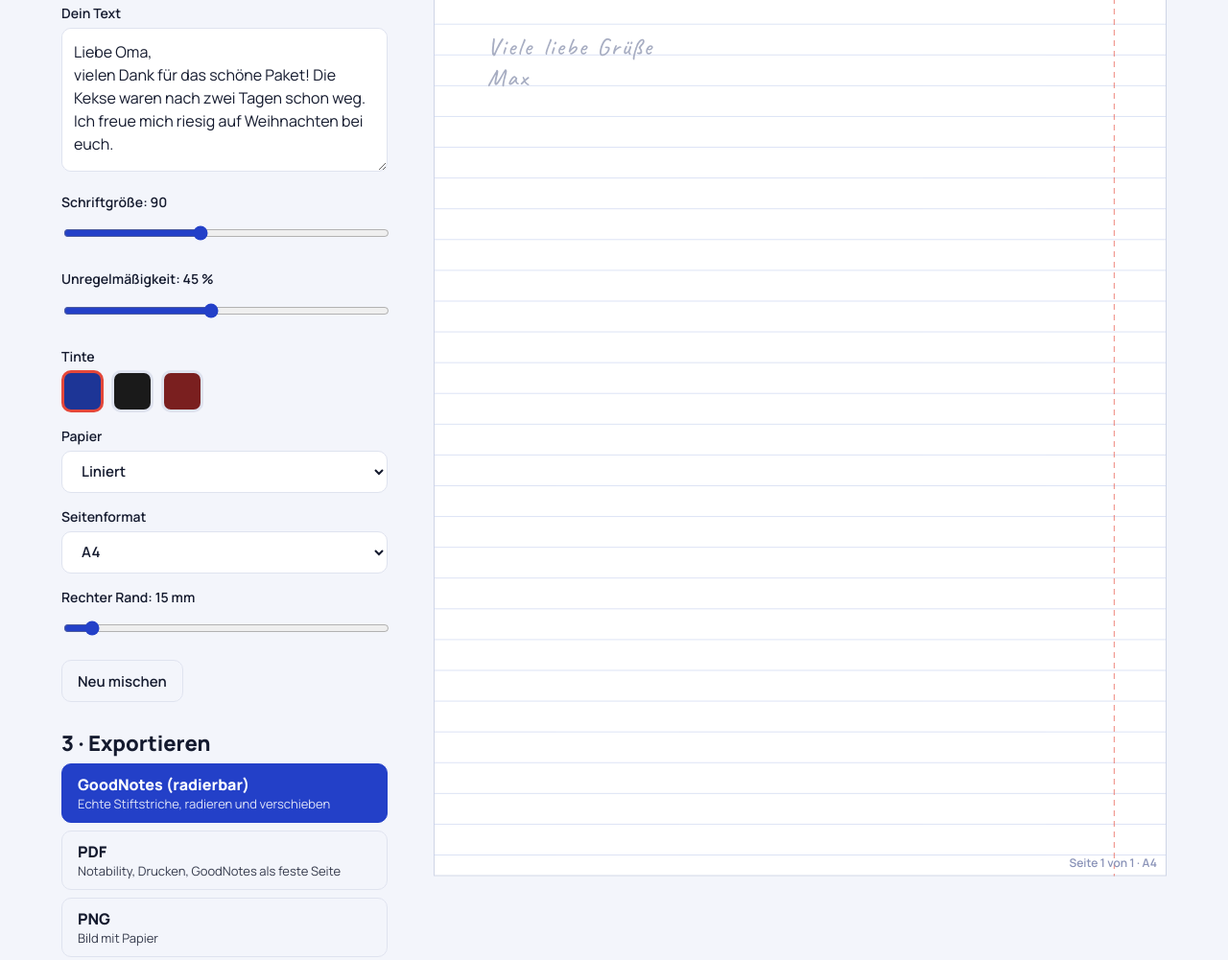
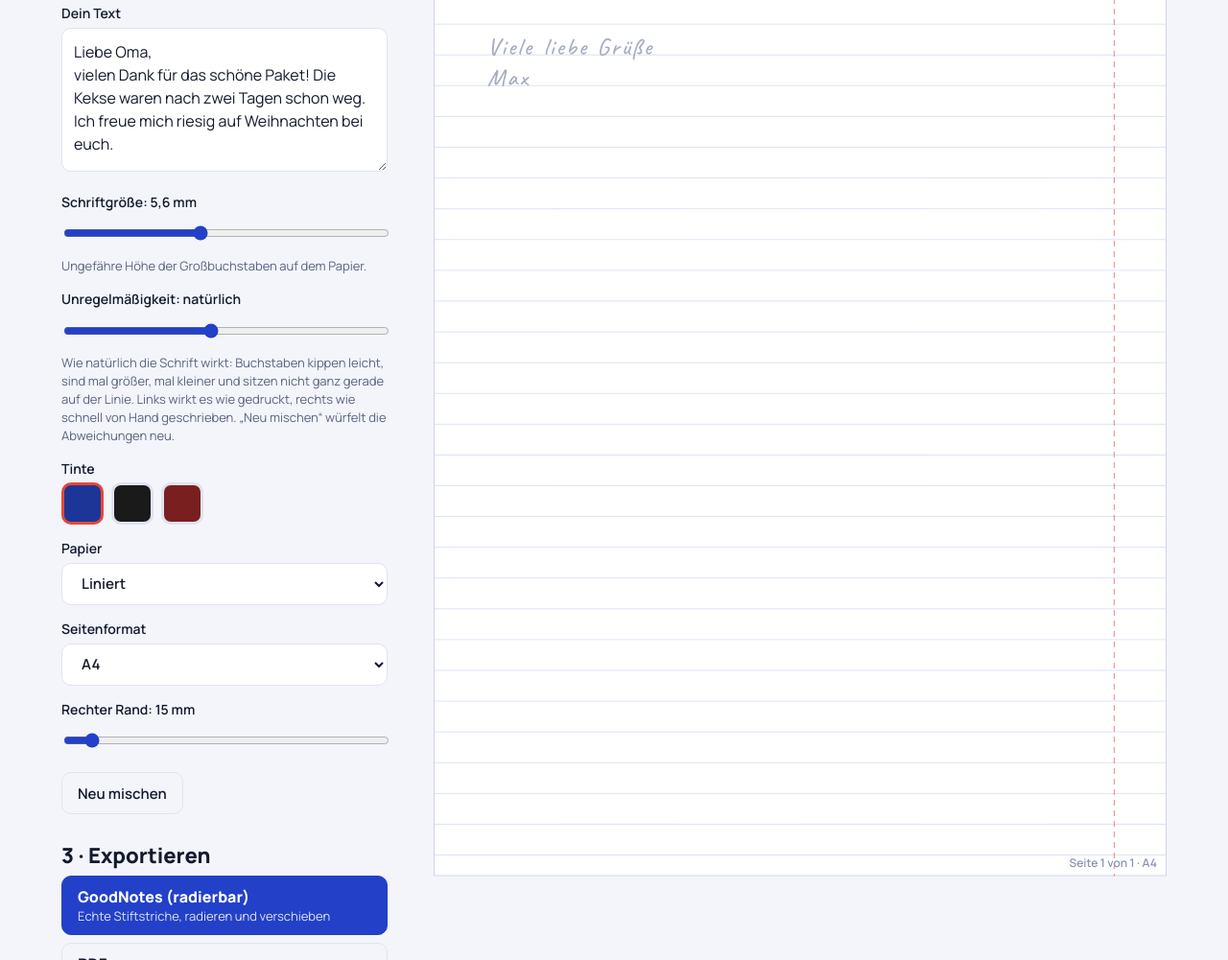
Before and after one commit to SchreibmaschineUltra/Handschrift, a plain HTML site: page index.html in a window 1280 px wide. Shown: the part 1319-2320 px from the top of the page at 96% size. Drawn offline with Linux system fonts and the light colour scheme.

Commit message:
Verständliche Werte und kurze Erklärungen an den Reglern
Schriftgröße in mm (Höhe der Großbuchstaben), Unregelmäßigkeit in Worten
von 'wie gedruckt' bis 'sehr lebendig'.

Co-Authored-By: Claude Opus 5.5 <noreply@anthropic.com>
Claude-Session: https://claude.ai/code/session_01HpiRV49CDpT9GeNy9XC4LC

```diff
--- a/index.html
+++ b/index.html
@@ -59,6 +59,7 @@ select{width:100%;background:var(--bg)}
 .exp button{display:flex;flex-direction:column;align-items:flex-start;justify-content:center;padding:10px 16px;text-align:left;min-height:56px}
 .exp b{font-size:16px}.exp span{font-weight:400;font-size:13px;opacity:.85}
 .how{margin-top:12px}
+.hint{font-size:13px;color:var(--mute);margin:2px 0 0;line-height:1.45}
 .ready{margin-top:10px;padding:12px 14px;border:1.5px solid var(--blue);border-radius:12px}
 .ready .note{margin:0}
 @media(prefers-reduced-motion:reduce){.prog i{transition:none}}
@@ -112,7 +113,9 @@ vielen Dank für das schöne Paket! Die Kekse waren nach zwei Tagen schon weg. I
 Viele liebe Grüße
 Max</textarea>
 <label for="sSize">Schriftgröße: <span id="sizeVal"></span></label><input type="range" id="sSize" min="40" max="160" value="90">
+<p class="hint">Ungefähre Höhe der Großbuchstaben auf dem Papier.</p>
 <label for="sJit">Unregelmäßigkeit: <span id="jitVal"></span></label><input type="range" id="sJit" min="0" max="100" value="45">
+<p class="hint">Wie natürlich die Schrift wirkt: Buchstaben kippen leicht, sind mal größer, mal kleiner und sitzen nicht ganz gerade auf der Linie. Links wirkt es wie gedruckt, rechts wie schnell von Hand geschrieben. „Neu mischen“ würfelt die Abweichungen neu.</p>
 <label>Tinte</label>
 <div class="inks" id="inks"></div>
 <label for="paper">Papier</label>
@@ -311,7 +314,10 @@ function makePdf(){
 $('#inks').innerHTML=INKS.map(([c,n],i)=>`<button data-c="${c}" aria-label="${n}" aria-pressed="${i===0}" style="background:${c}"></button>`).join('');
 $('#inks').addEventListener('click',e=>{const b=e.target.closest('button');if(!b)return;ink=b.dataset.c;
   for(const x of $('#inks').children)x.setAttribute('aria-pressed',x===b);drawPad();ui();render()});
-const valShow=()=>{$('#sizeVal').textContent=$('#sSize').value;$('#jitVal').textContent=$('#sJit').value+' %'};
+const JIT=[[0,'wie gedruckt'],[11,'sehr ordentlich'],[26,'ordentlich'],[41,'natürlich'],[61,'locker'],[81,'sehr lebendig']];
+const valShow=()=>{
+  $('#sizeVal').textContent=(+$('#sSize').value*.35*.5*25.4/72).toFixed(1).replace('.',',')+' mm';
+  const j=+$('#sJit').value;let t=JIT[0][1];for(const[v,n]of JIT)if(j>=v)t=n;$('#jitVal').textContent=t};
 valShow();
 for(const id of['#txt','#sSize','#sJit','#paper'])$(id).addEventListener('input',()=>{valShow();render()});
 try{const v=localStorage.getItem('hs-gnsize');if(v)$('#gnSize').value=v}catch(e){}
```
